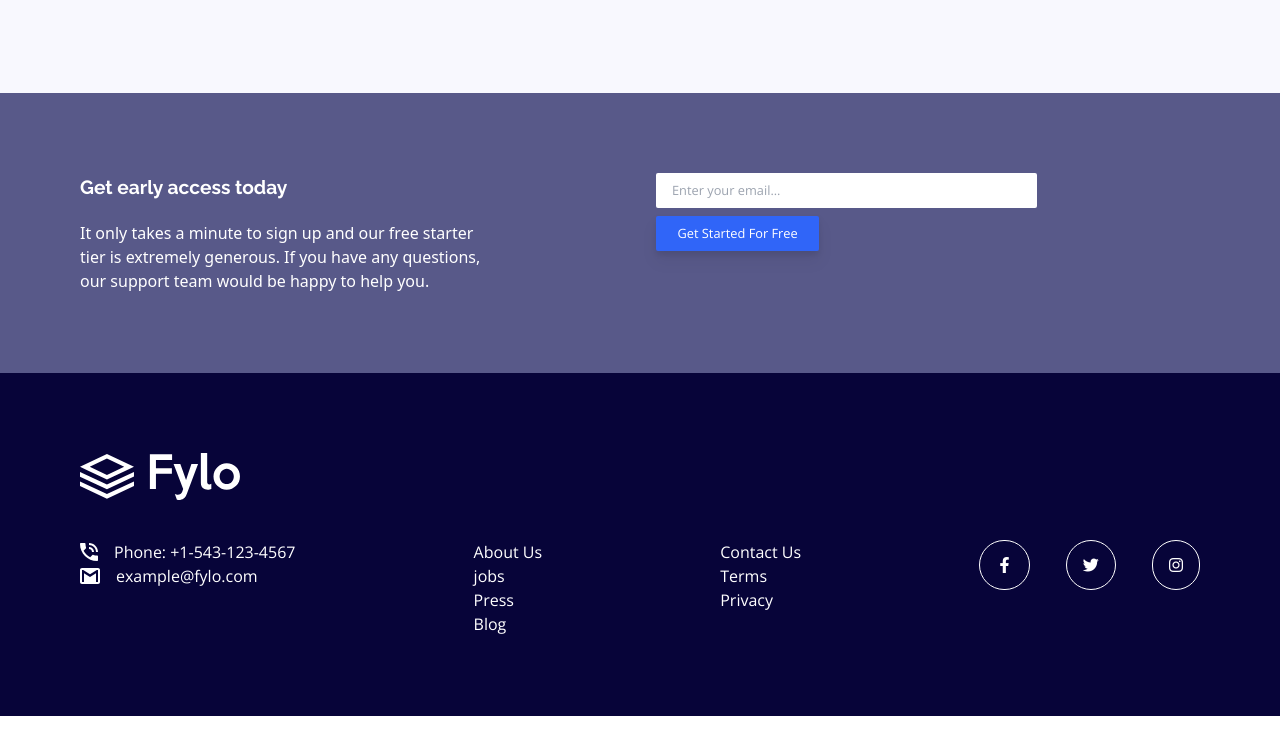
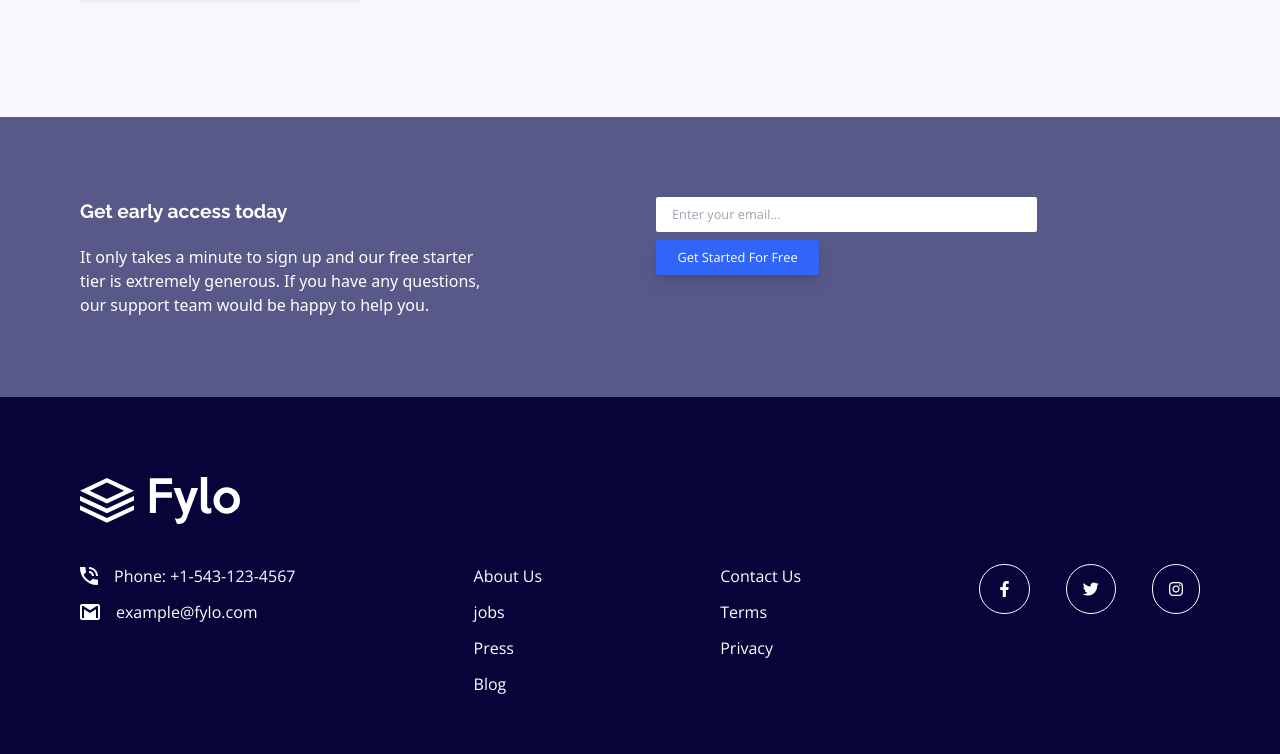
Before and after one commit to LightLotus/fylo-landing-page-with-two-column-layout-master, a plain HTML site: page index.html in a window 1280 px wide. Shown: the part 1309-2063 px from the top of the page. Before the commit the page ends 2025 px from the top, so only its background shows below. Drawn offline with nearby package versions, Linux system fonts and the light colour scheme.

Commit message:
sets margins

```diff
--- a/index.html
+++ b/index.html
@@ -127,7 +127,7 @@
           Never let location be an issue when accessing your files. Fylo has you
           covered for all of your file storage needs.
         </p>
-        <p class="text-desaturatedblue font-body">
+        <p class="text-desaturatedblue font-body md:w-3/4">
           Securely share files and folders with friends, family and colleagues
           for live collaboration. No email attachments required!
         </p>
@@ -206,7 +206,7 @@
               Phone: +1-543-123-4567</span
             >
           </div>
-          <div class="flex items-center">
+          <div class="flex items-center md:mt-3">
             <img src="./images/icon-email.svg" alt="" /><span class="ml-[1rem]">
               example@fylo.com</span
             >
@@ -216,13 +216,13 @@
           <li class="cursor-pointer hover:text-[#6B9BFF] ease-in duration-300">
             About Us
           </li>
-          <li class="cursor-pointer hover:text-[#6B9BFF] ease-in duration-300">
+          <li class="md:my-3 cursor-pointer hover:text-[#6B9BFF] ease-in duration-300">
             jobs
           </li>
           <li class="cursor-pointer hover:text-[#6B9BFF] ease-in duration-300">
             Press
           </li>
-          <li class="cursor-pointer hover:text-[#6B9BFF] ease-in duration-300">
+          <li class="md:mt-3 cursor-pointer hover:text-[#6B9BFF] ease-in duration-300">
             Blog
           </li>
         </ul>
@@ -230,7 +230,7 @@
           <li class="cursor-pointer hover:text-[#6B9BFF] ease-in duration-300">
             Contact Us
           </li>
-          <li class="cursor-pointer hover:text-[#6B9BFF] ease-in duration-300">
+          <li class="md:my-3 cursor-pointer hover:text-[#6B9BFF] ease-in duration-300">
             Terms
           </li>
           <li class="cursor-pointer hover:text-[#6B9BFF] ease-in duration-300">
```
